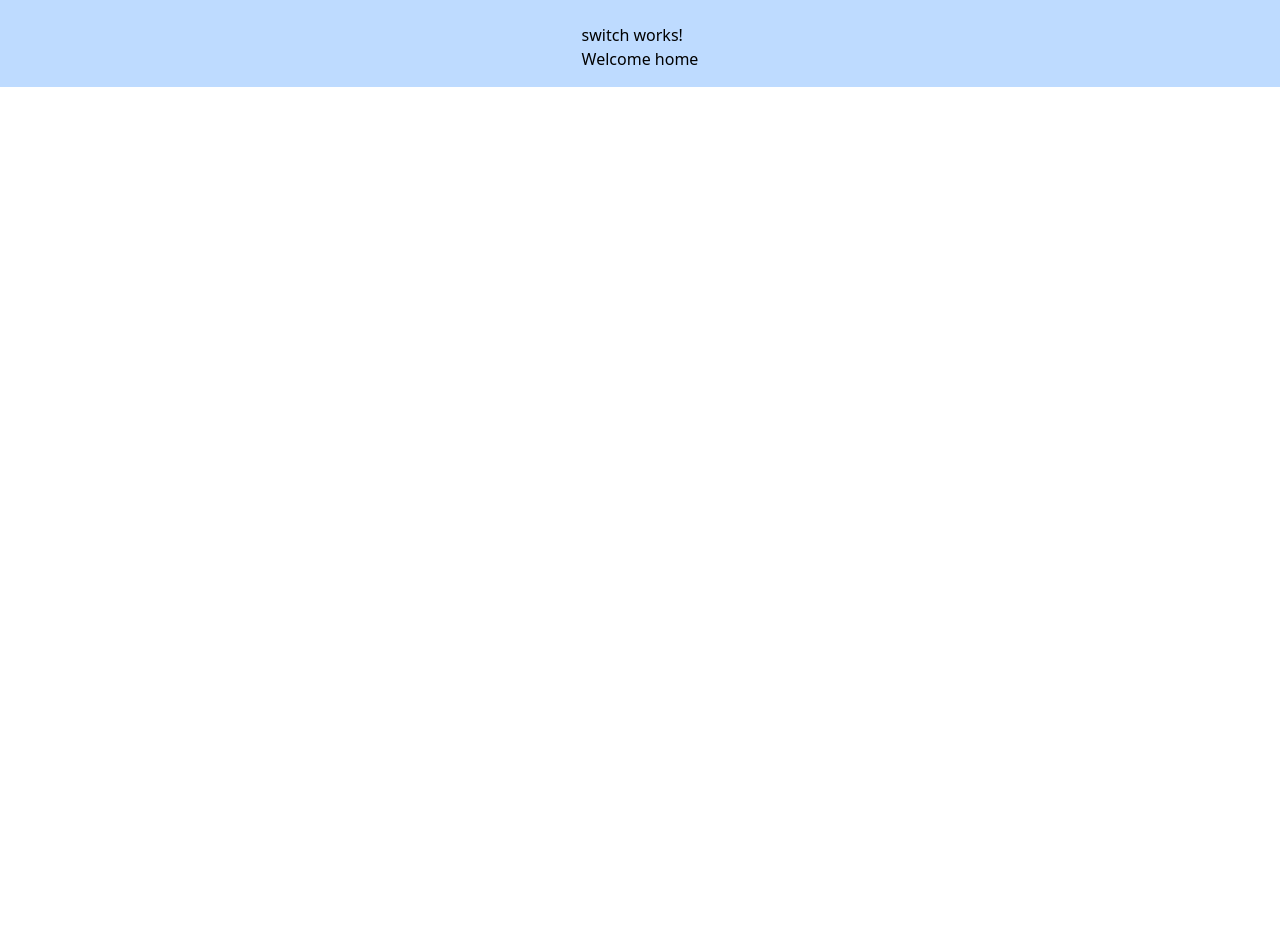
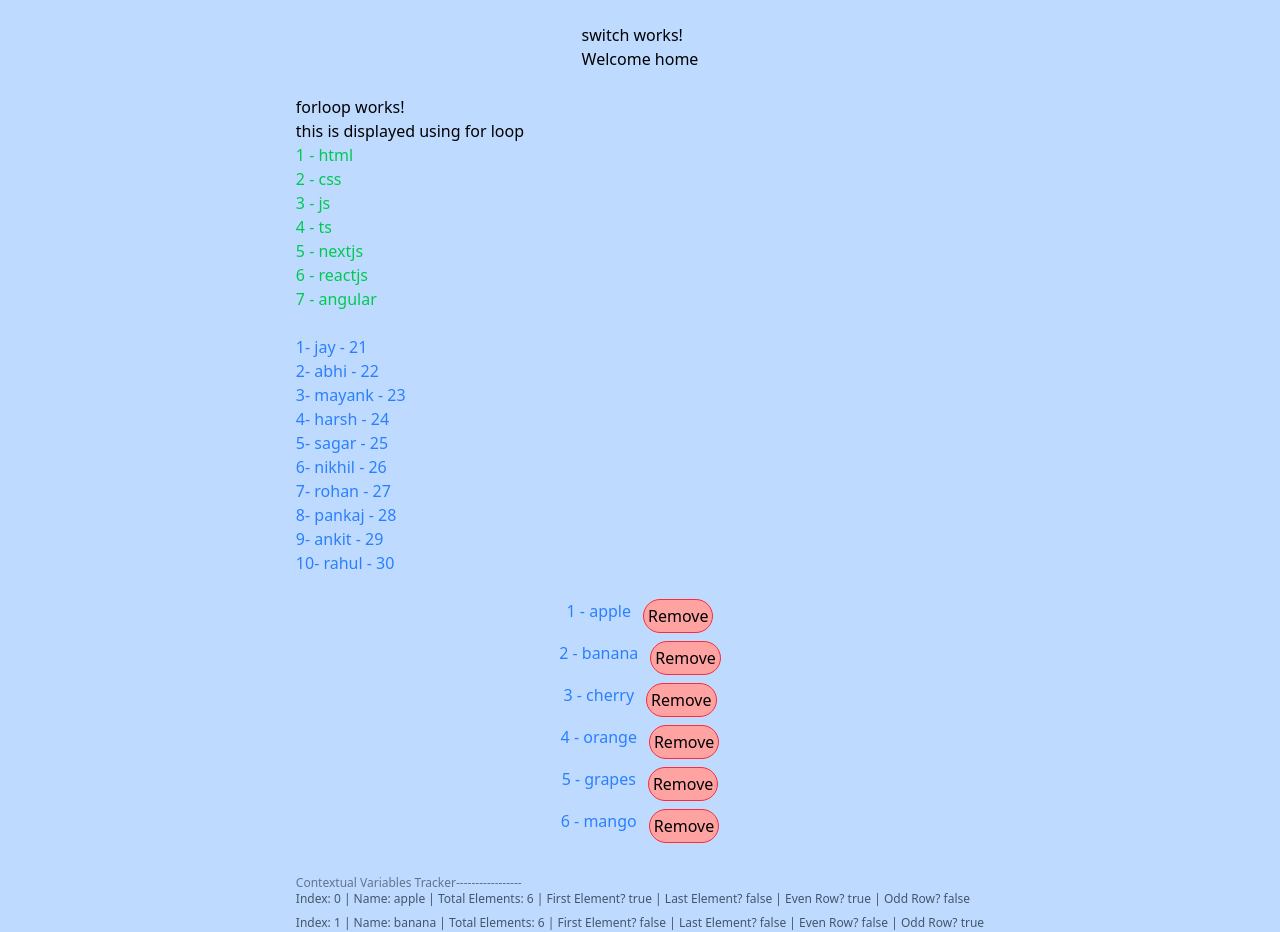
Before and after one commit to jay-ksolves/Angular-Training, an Angular app: page / in a window 1280 px wide. Shown: the part 1668-2600 px from the top of the page. Before the commit the page ends 1755 px from the top, so only its background shows below. Built offline with nearby package versions, Linux system fonts and the light colour scheme.

Commit message:
feat: implement Forloop component to demonstrate Angular control flow syntax

```diff
--- a/src/app/app.html
+++ b/src/app/app.html
@@ -20,4 +20,7 @@
   <app-ifelse></app-ifelse>
   <br />
   <app-switch></app-switch>
+
+  <br/>
+  <app-forloop></app-forloop>
 </div>
--- a/src/app/app.ts
+++ b/src/app/app.ts
@@ -6,10 +6,11 @@ import { Getsetinputfieldvalue } from './getsetinputfieldvalue/getsetinputfieldv
 import { Styleinangular } from './styleinangular/styleinangular';
 import { Ifelse } from './ifelse/ifelse';
 import { Switch } from './switch/switch';
+import { Forloop } from './forloop/forloop';
 
 @Component({
   selector: 'app-root',
-  imports: [RouterOutlet, Login, Eventbinding,Getsetinputfieldvalue,Styleinangular, Ifelse,Switch],
+  imports: [RouterOutlet, Login, Eventbinding, Getsetinputfieldvalue, Styleinangular, Ifelse, Switch, Forloop ],
   templateUrl: './app.html',
   styleUrl: './app.css',
 })
--- /dev/null
+++ b/src/app/forloop/forloop.html
@@ -0,0 +1,43 @@
+<p>forloop works!</p>
+
+<p>this is displayed using for loop</p>
+@for(item of items; track $index){
+<p class="text-green-500">{{$index + 1}} - {{item}}</p>
+}
+
+<br />
+
+@for(item of arrayofobjects; track item.id){
+<p class="text-blue-500">
+    {{item.id}}- {{item.name}} - {{item.age}}
+</p>
+}
+
+<br />
+
+@for(fruit of fruits; track $index; let i=$index){
+<div class="flex justify-center align-center gap-3 mb-2">
+    <p class="text-blue-500">
+        {{i + 1}} - {{fruit}}
+    </p>
+    <button title="delete" (click)="DeleteItem(i)"
+        class="border border-red-500 rounded-full bg-red-300 hover:bg-red-500 p-1">Remove</button>
+
+</div>
+}
+
+<br />
+
+
+
+<p class=" text-xs text-slate-500">Contextual Variables Tracker-----------------</p>
+@for(fruit of fruits; track $index; let i = $index; let j = $count; let k = $first; let l = $last; let m = $even; let n
+= $odd){
+<div class="flex items-center gap-3 mb-2">
+    <p class="text-slate-600 text-xs">
+        Index: {{i}} | Name: {{fruit}} | Total Elements: {{j}} | First Element? {{k}} | Last Element? {{l}} | Even Row?
+        {{m}} | Odd Row? {{n}}
+    </p>
+</div>
+}
+<br />
--- /dev/null
+++ b/src/app/forloop/forloop.ts
@@ -0,0 +1,27 @@
+import { Component } from '@angular/core';
+
+@Component({
+  selector: 'app-forloop',
+  imports: [],
+  templateUrl: './forloop.html',
+  styleUrl: './forloop.css',
+})
+export class Forloop {
+  items = ["html", "css", "js", "ts", "nextjs", "reactjs", "angular"]
+  arrayofobjects = [
+    { name: "jay", age: 21, id: 1 },
+    { name: "abhi", age: 22, id: 2 },
+    { name: "mayank", age: 23, id: 3 },
+    { name: "harsh", age: 24, id: 4 },
+    { name: "sagar", age: 25, id: 5 },
+    { name: "nikhil", age: 26, id: 6 },
+    { name: "rohan", age: 27, id: 7 },
+    { name: "pankaj", age: 28, id: 8 },
+    { name: "ankit", age: 29, id: 9 },
+    { name: "rahul", age: 30, id: 10 },
+  ];
+  fruits = ["apple", "banana", "cherry", "orange", "grapes", "mango",];
+  DeleteItem(index: number) {
+    this.fruits.splice(index, 1);
+  }
+}
```
Also changed, not shown: src/app/forloop/forloop.css (added), 2 other files (tests, documents, lock files or other folders).
